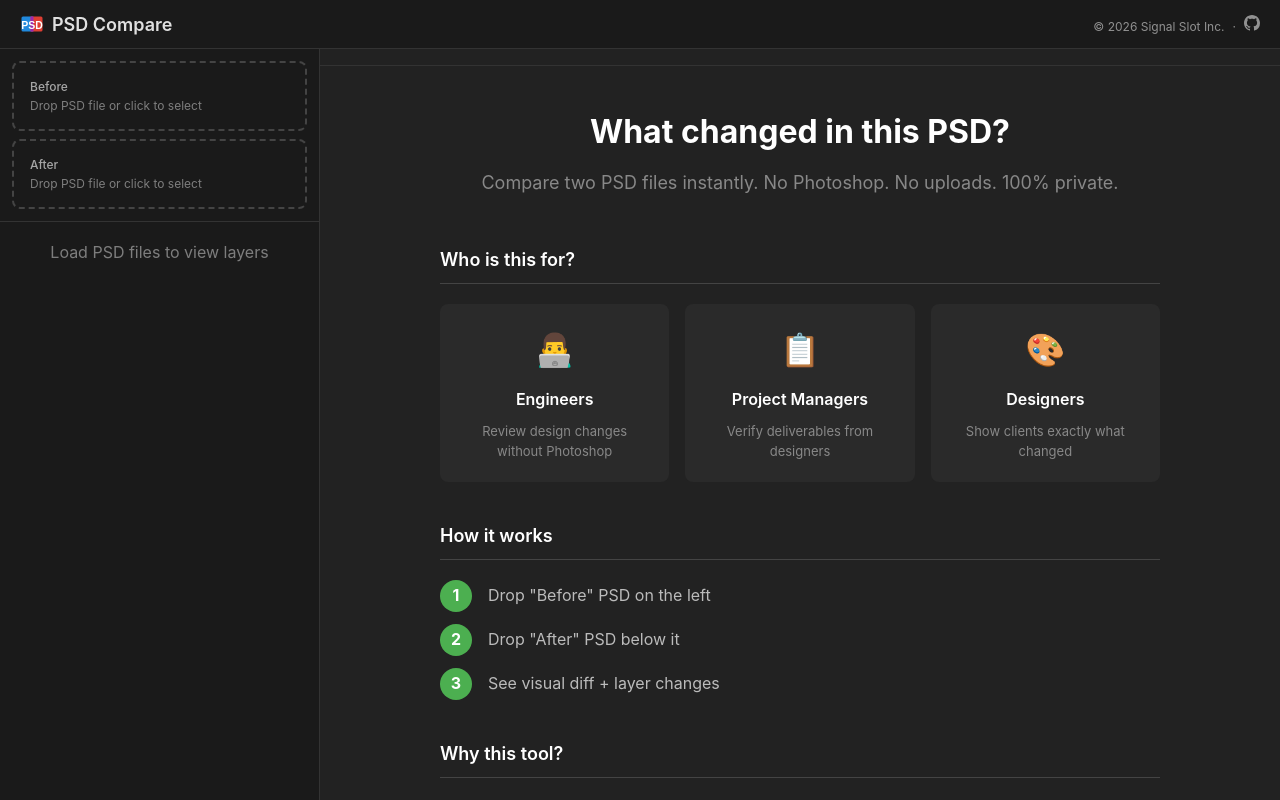
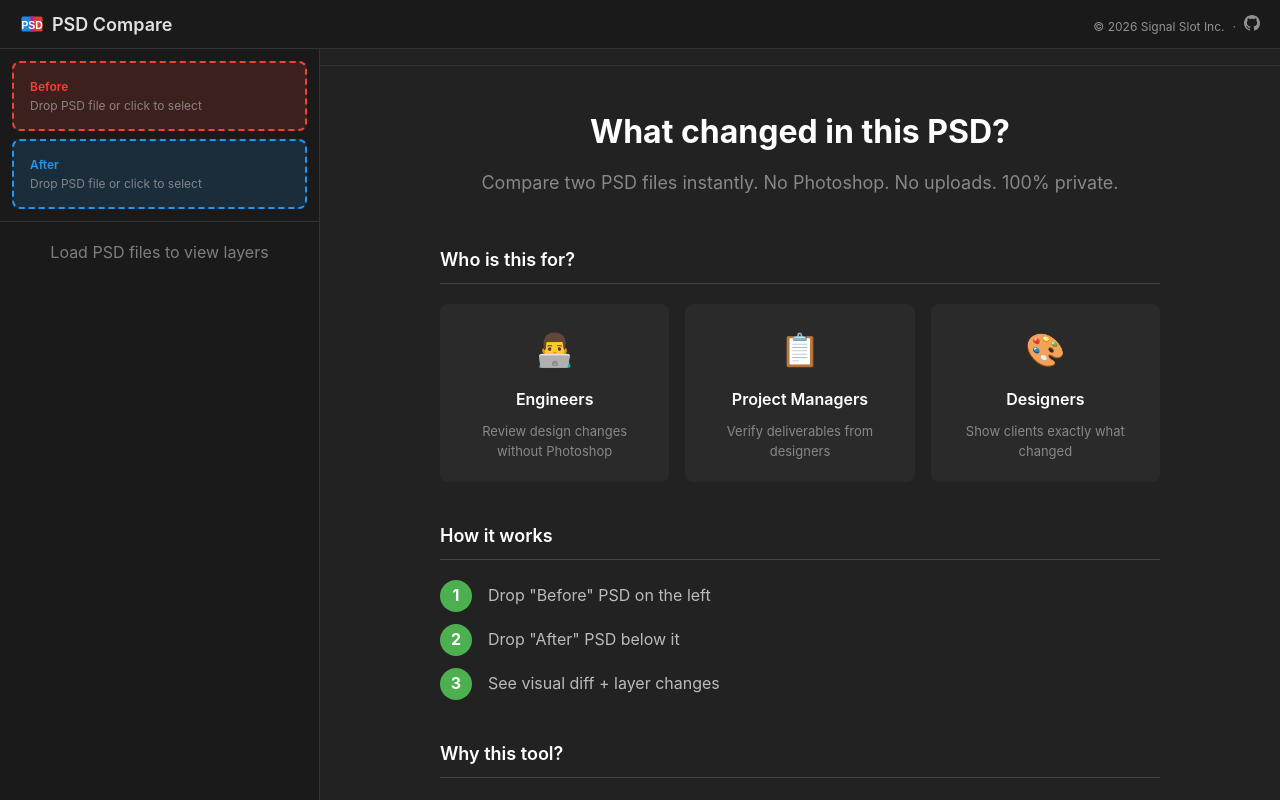
Before and after one commit to signal-slot/psd-compare, a React (Vite) app: page / in a window 1280 px wide. Built offline with nearby package versions, Linux system fonts and the light colour scheme.

Commit message:
Color file drop zones: red for Before, blue for After
Empty zones are more prominent with colored borders and backgrounds.
After loading, zones become subdued to reduce visual noise.

```diff
--- a/src/components/FileDropZone.tsx
+++ b/src/components/FileDropZone.tsx
@@ -10,21 +10,31 @@ interface Props {
   label: string;
 }
 
+// Colors: Before (A) = Red, After (B) = Blue
+const fileColors = {
+  A: { primary: '#f44336', bg: 'rgba(244, 67, 54, 0.15)' },
+  B: { primary: '#2196f3', bg: 'rgba(33, 150, 243, 0.15)' }
+};
+
 const styles = {
-  container: (isDragging: boolean, hasFile: boolean) => ({
-    padding: '16px',
-    border: `2px dashed ${isDragging ? '#4caf50' : hasFile ? '#666' : '#444'}`,
-    borderRadius: '8px',
-    backgroundColor: isDragging ? 'rgba(76, 175, 80, 0.1)' : 'transparent',
-    cursor: 'pointer',
-    transition: 'all 0.2s'
+  container: (isDragging: boolean, hasFile: boolean, fileSlot: 'A' | 'B') => {
+    const color = fileColors[fileSlot];
+    return {
+      padding: '16px',
+      border: `2px dashed ${isDragging ? color.primary : hasFile ? '#555' : color.primary}`,
+      borderRadius: '8px',
+      backgroundColor: isDragging ? color.bg : hasFile ? 'transparent' : color.bg,
+      cursor: 'pointer',
+      transition: 'all 0.2s',
+      opacity: hasFile ? 0.8 : 1
+    };
+  },
+  label: (fileSlot: 'A' | 'B', hasFile: boolean) => ({
+    fontSize: '12px',
+    fontWeight: 600,
+    marginBottom: '4px',
+    color: hasFile ? '#999' : fileColors[fileSlot].primary
   }),
-  label: {
-    fontSize: '12px',
-    fontWeight: 500,
-    marginBottom: '4px',
-    opacity: 0.7
-  },
   fileName: {
     fontSize: '14px',
     wordBreak: 'break-all' as const
@@ -94,7 +104,7 @@ export default function FileDropZone({ file, label }: Props) {
 
   return (
     <div
-      style={styles.container(isDragging, !!psd)}
+      style={styles.container(isDragging, !!psd, file)}
       onDrop={handleDrop}
       onDragOver={handleDragOver}
       onDragLeave={handleDragLeave}
@@ -108,7 +118,7 @@ export default function FileDropZone({ file, label }: Props) {
         onChange={handleInputChange}
       />
 
-      <div style={styles.label}>{label}</div>
+      <div style={styles.label(file, !!psd)}>{label}</div>
 
       {loading ? (
         <div style={styles.loading}>
```
